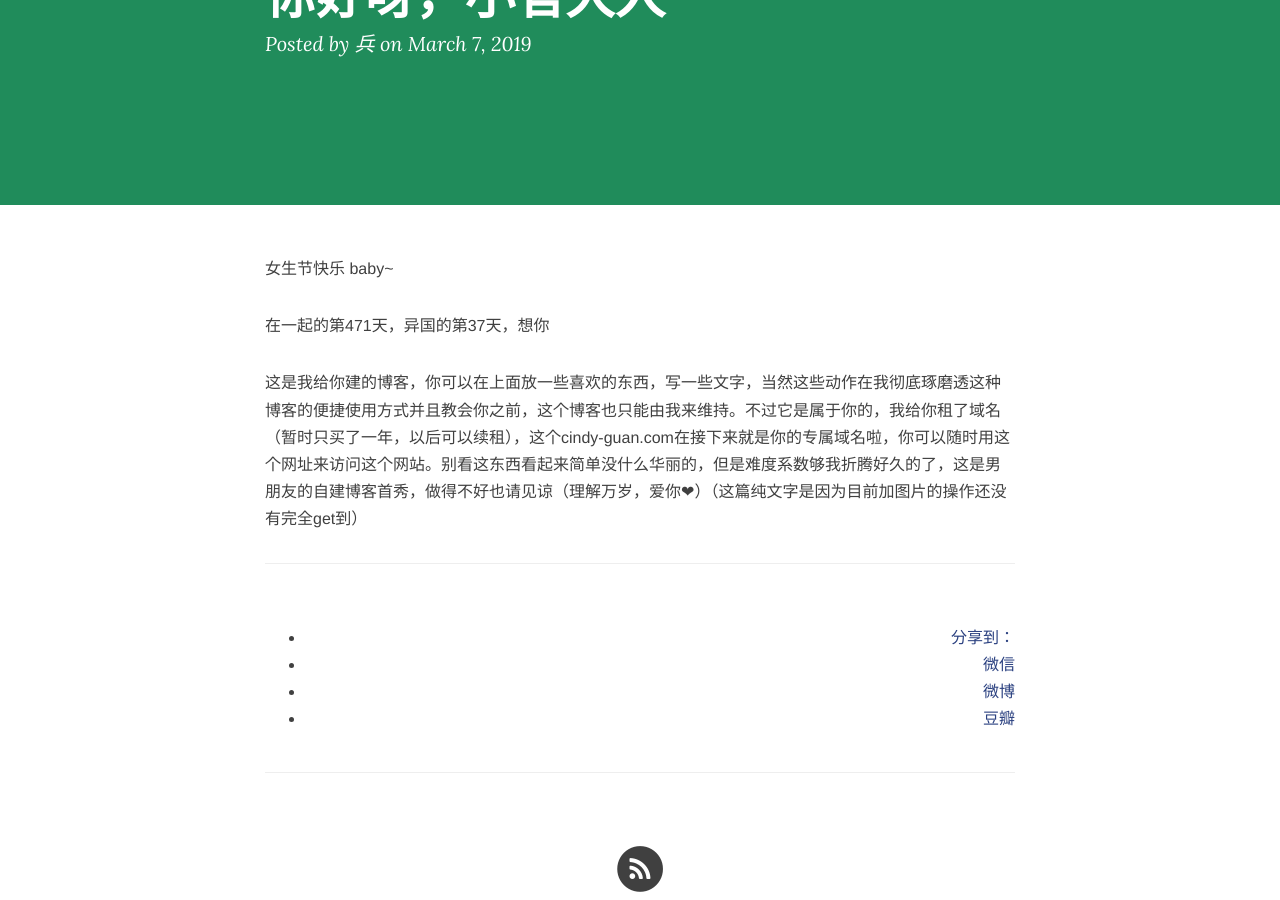
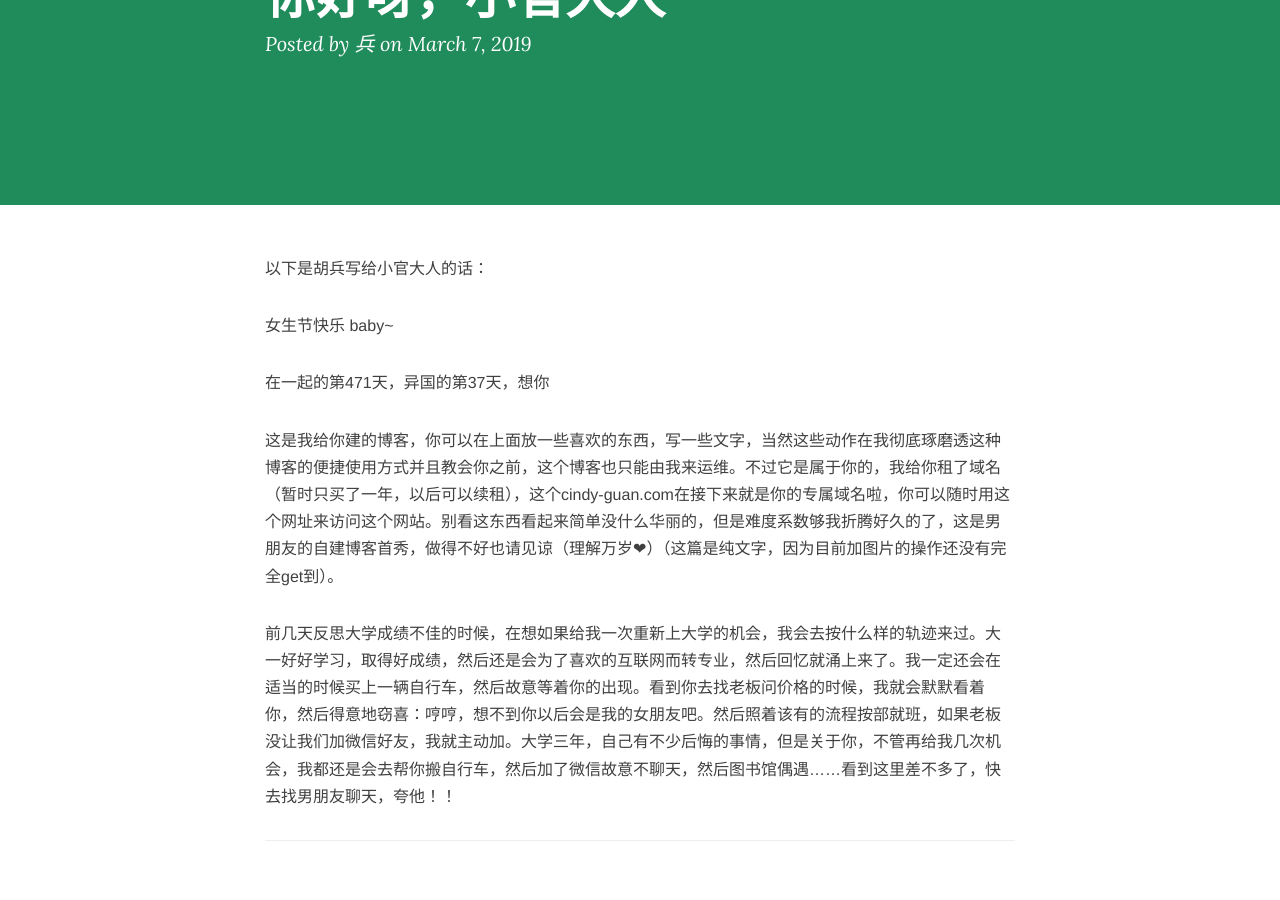
Before and after one commit to HBforHer/HBforHer.github.io, a Jekyll site: the page built from _posts/2019-03-07-Hi.md, in a window 1280 px wide and 900 px high, scrolled down 202 px. Built offline with Jekyll 4.4.1, drawn with Linux system fonts in a browser that asks for light colours; nearby versions of some CDN libraries; comment, search, counter and statistics services are not loaded.

Commit message:
Update 2019-03-07-Hi.md

```diff
--- a/_posts/2019-03-07-Hi.md
+++ b/_posts/2019-03-07-Hi.md
@@ -5,9 +5,12 @@ date: 2019-3-07
 categories: blog
 tags: []
 ---
+以下是胡兵写给小官大人的话：
 
 女生节快乐 baby~
 
 在一起的第471天，异国的第37天，想你
 
-这是我给你建的博客，你可以在上面放一些喜欢的东西，写一些文字，当然这些动作在我彻底琢磨透这种博客的便捷使用方式并且教会你之前，这个博客也只能由我来维持。不过它是属于你的，我给你租了域名（暂时只买了一年，以后可以续租），这个cindy-guan.com在接下来就是你的专属域名啦，你可以随时用这个网址来访问这个网站。别看这东西看起来简单没什么华丽的，但是难度系数够我折腾好久的了，这是男朋友的自建博客首秀，做得不好也请见谅（理解万岁，爱你❤）（这篇纯文字是因为目前加图片的操作还没有完全get到）
+这是我给你建的博客，你可以在上面放一些喜欢的东西，写一些文字，当然这些动作在我彻底琢磨透这种博客的便捷使用方式并且教会你之前，这个博客也只能由我来运维。不过它是属于你的，我给你租了域名（暂时只买了一年，以后可以续租），这个cindy-guan.com在接下来就是你的专属域名啦，你可以随时用这个网址来访问这个网站。别看这东西看起来简单没什么华丽的，但是难度系数够我折腾好久的了，这是男朋友的自建博客首秀，做得不好也请见谅（理解万岁❤）（这篇是纯文字，因为目前加图片的操作还没有完全get到）。
+
+前几天反思大学成绩不佳的时候，在想如果给我一次重新上大学的机会，我会去按什么样的轨迹来过。大一好好学习，取得好成绩，然后还是会为了喜欢的互联网而转专业，然后回忆就涌上来了。我一定还会在适当的时候买上一辆自行车，然后故意等着你的出现。看到你去找老板问价格的时候，我就会默默看着你，然后得意地窃喜：哼哼，想不到你以后会是我的女朋友吧。然后照着该有的流程按部就班，如果老板没让我们加微信好友，我就主动加。大学三年，自己有不少后悔的事情，但是关于你，不管再给我几次机会，我都还是会去帮你搬自行车，然后加了微信故意不聊天，然后图书馆偶遇......看到这里差不多了，快去找男朋友聊天，夸他！！
```
